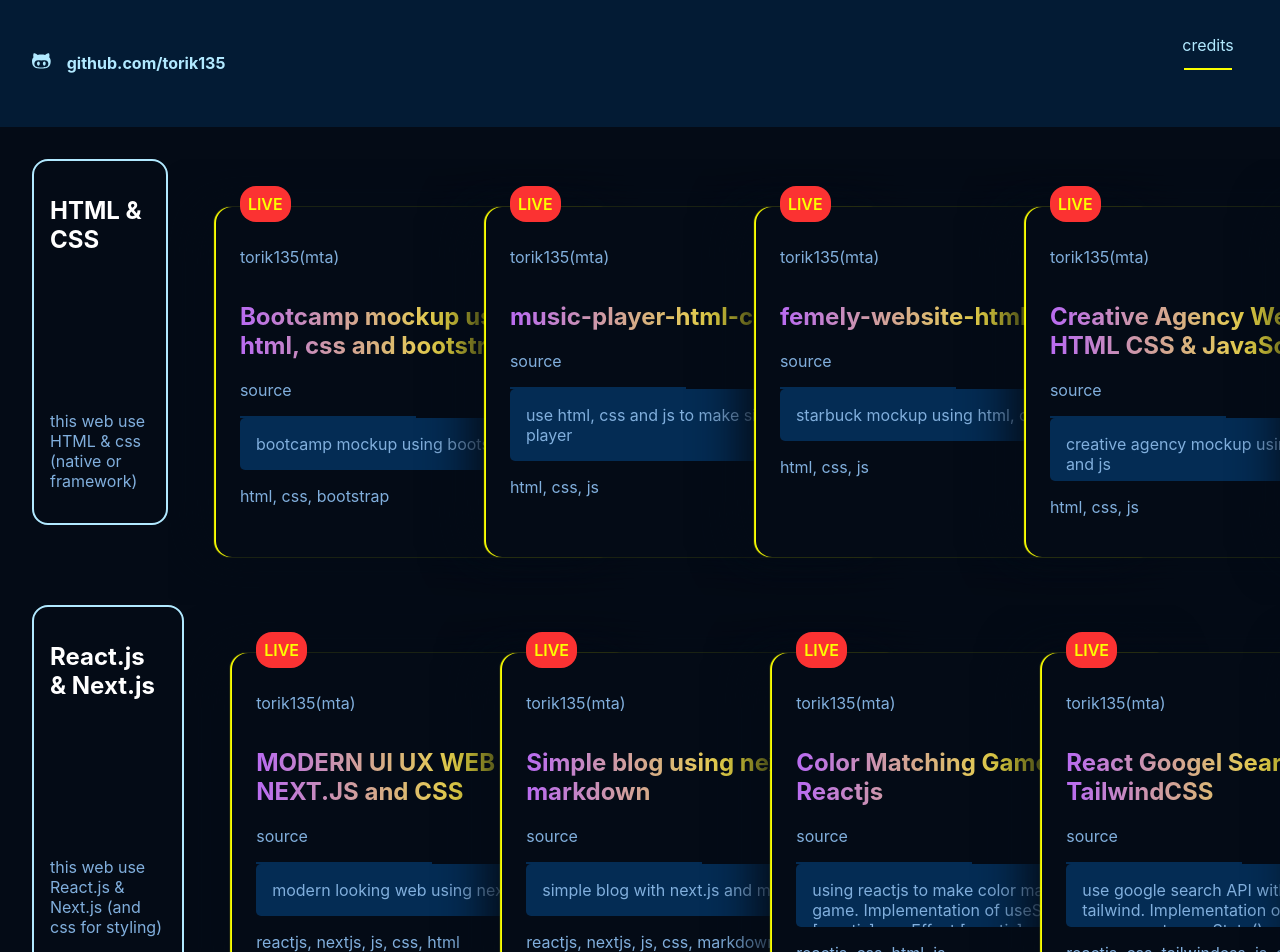
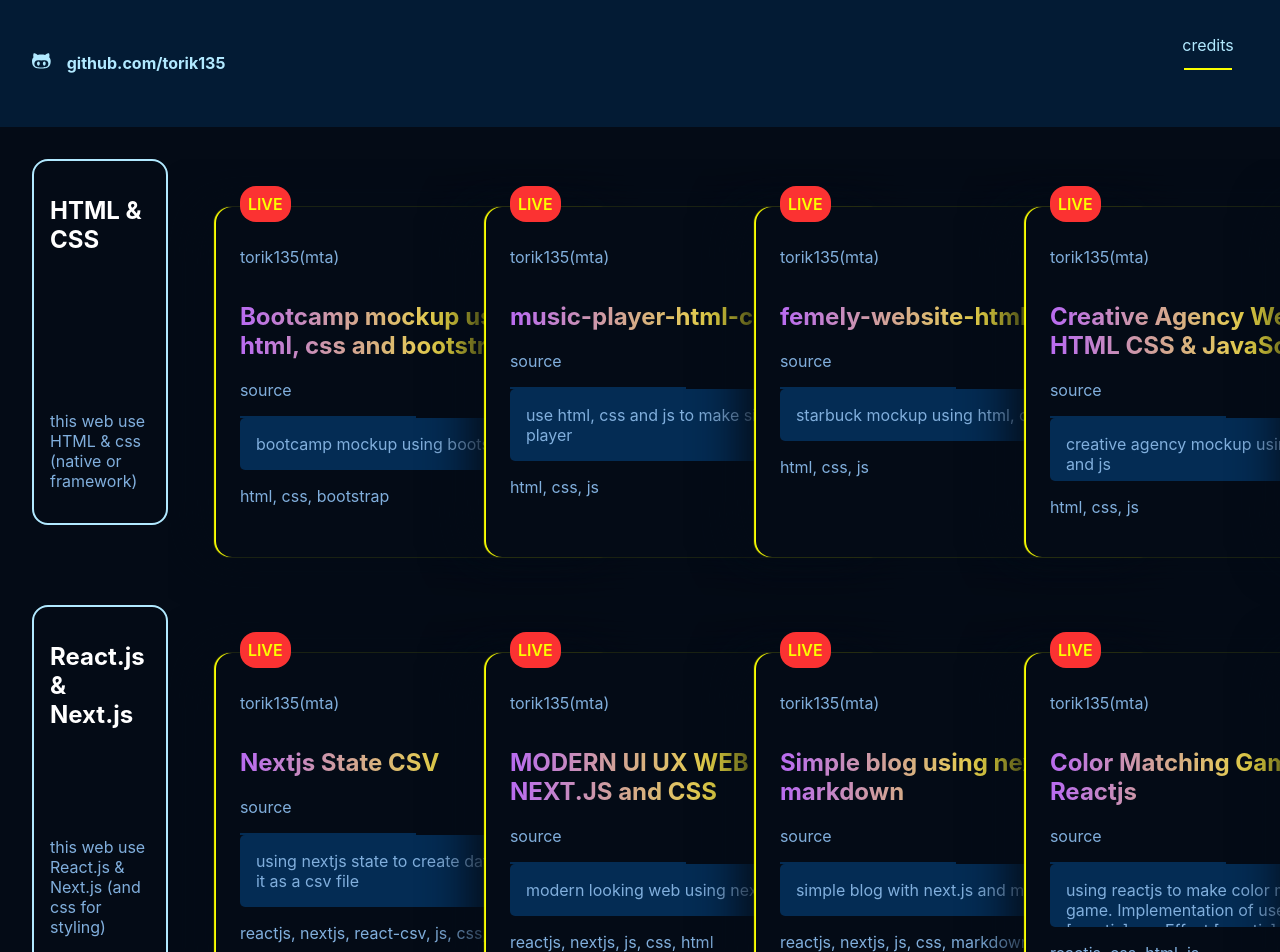
Before and after one commit to torik135/portofolio-repo, a Next.js app: page / in a window 1280 px wide. Shown: the top 952 px of the page. Built offline with nearby package versions, Linux system fonts and the light colour scheme.

Commit message:
add new data

```diff
--- a/data/reactnextData.js
+++ b/data/reactnextData.js
@@ -1,4 +1,12 @@
 const reactnextData = [
+    {
+        name: 'Nextjs State CSV',
+        code: 'https://github.com/torik135/nextjs-state-csv',
+        web_link: 'https://nextjs-state-csv.vercel.app/',
+        desc: 'using nextjs state to create data and save it as a csv file',
+        author: 'torik135(mta)',
+        tech: 'reactjs, nextjs, react-csv, js, css, html'
+    },
     {
         name: 'MODERN UI UX WEB USING NEXT.JS and CSS',
         code: 'https://github.com/torik135/modern-web-nextjs',
```
